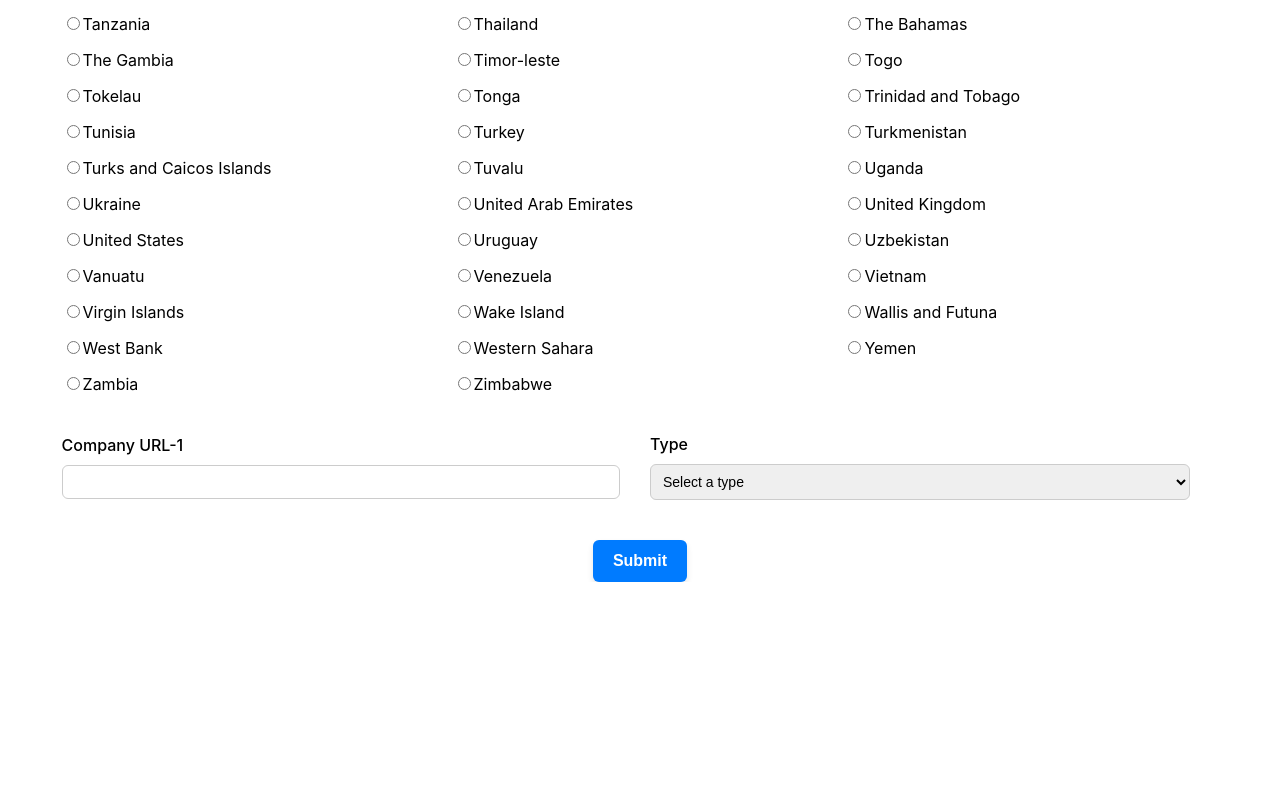
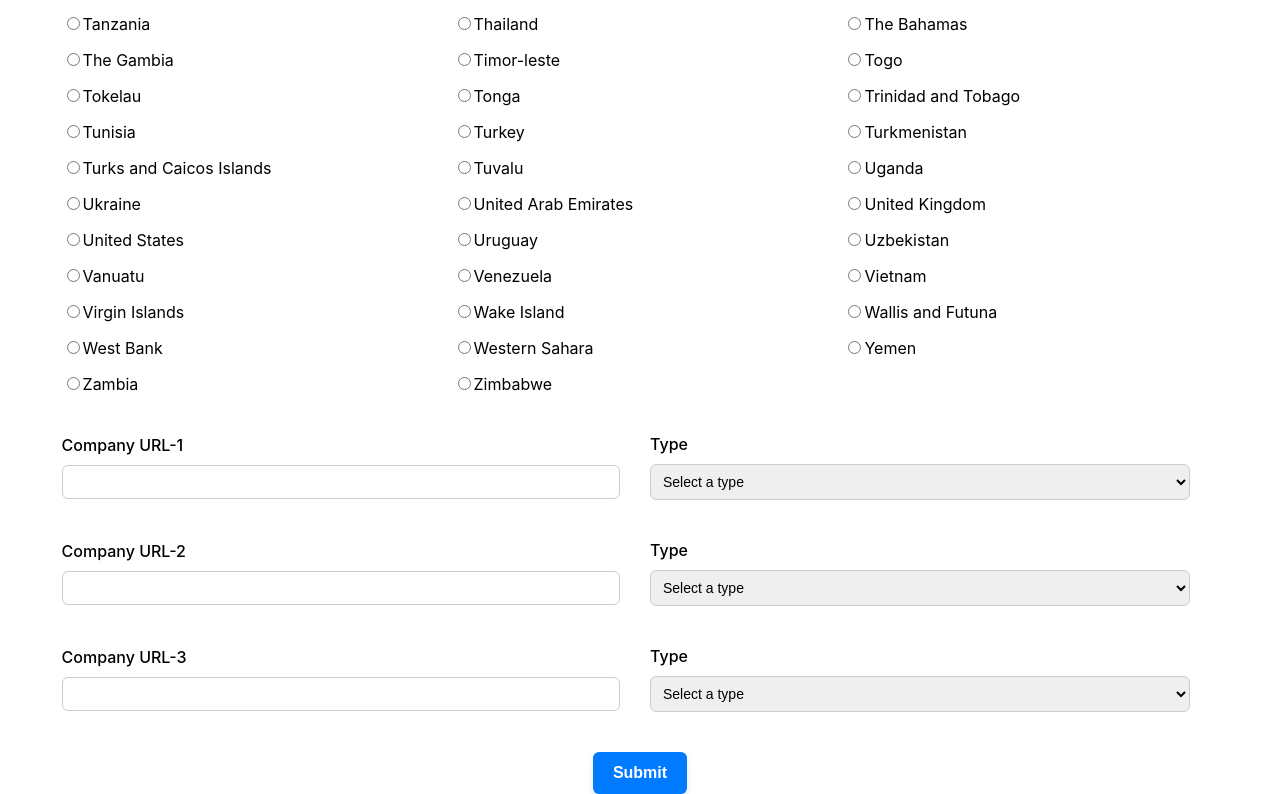
Before and after one commit to brightkid007/LinkedIn_Scraping-Automation_FormUI, a React (Create React App) app: page / in a window 1280 px wide. Shown: the part 3066-3860 px from the top of the page. Before the commit the page ends 3648 px from the top, so only its background shows below. Built offline with nearby package versions, Linux system fonts and the light colour scheme.

Commit message:
mini test

```diff
--- a/src/Components/SubmitForm.js
+++ b/src/Components/SubmitForm.js
@@ -9,7 +9,7 @@ const SubmitForm = () => {
     const [subject, setSubject] = useState('');
     const [selectedCountries, setSelectedCountries] = useState([]);
     const [companyPairs, setCompanyPairs] = useState(
-        Array(1).fill({ companyURL: '', companyType: '' })
+        Array(3).fill({ companyURL: '', companyType: '' })
     );
 
     const [loading, setLoading] = useState(false);
@@ -126,7 +126,7 @@ const SubmitForm = () => {
                 </div>
             </div>
 
-            {[...Array(1)].map((_, index) => (
+            {[...Array(3)].map((_, index) => (
                 <div key={index} className='company-pair-container'>
                     <div className='input-group'>
                         <label htmlFor={`companyURL-${index}`}>Company URL-{index + 1}</label>
```
